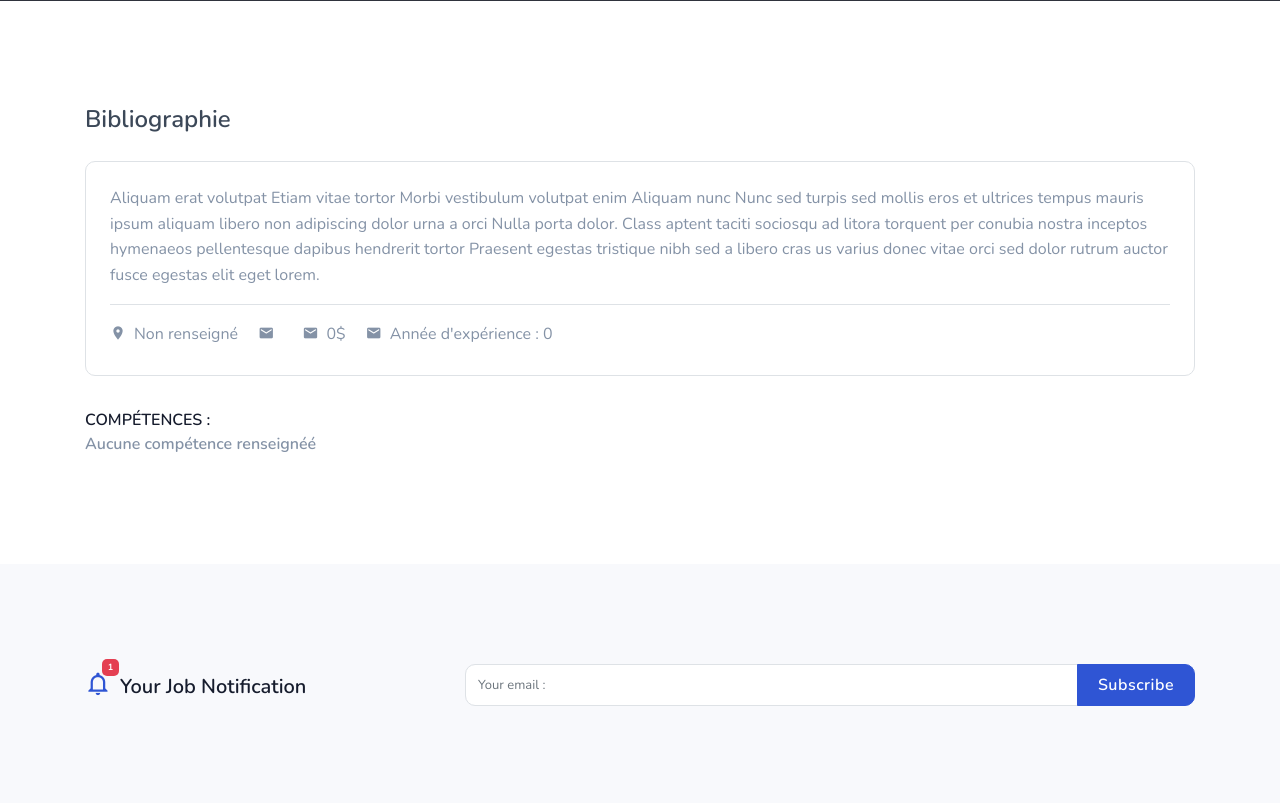
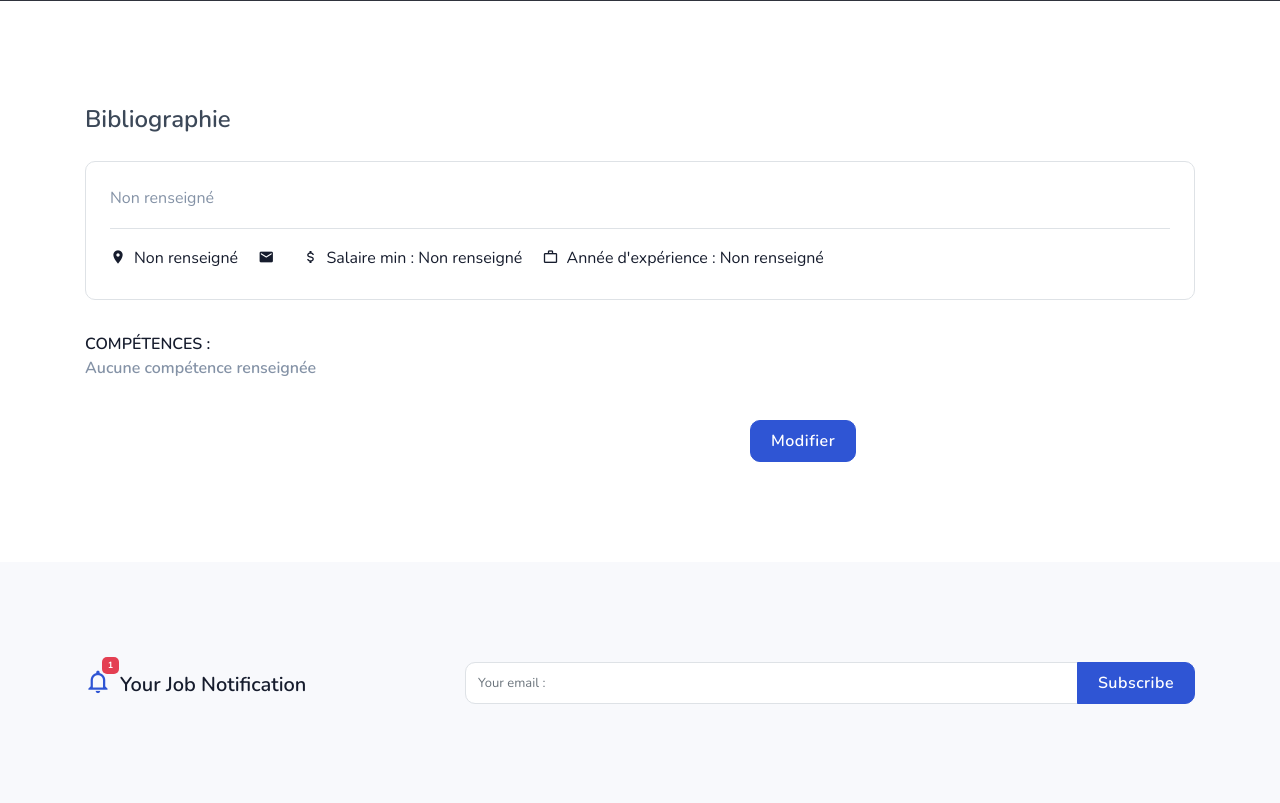
Before and after one commit to babanks0/AdopteUnDevLAAB, a Symfony app: template AdopteUnDevLAAB/templates/profil/dev/view.html.twig in a window 1280 px wide. Shown: the part 744-1547 px from the top of the page. Run offline with Twig, Linux system fonts and the light colour scheme; the template is opened without the code that fills it, so the values that code supplies are empty; some libraries are stand-ins or nearby versions.

Commit message:
Update view.html.twig

```diff
--- a/AdopteUnDevLAAB/templates/profil/dev/view.html.twig
+++ b/AdopteUnDevLAAB/templates/profil/dev/view.html.twig
@@ -53,13 +53,15 @@
         <div class="row">
             <div class="col-lg-12 mt-3">
                 <div class="border rounded p-4">
-                    <p class="text-muted">Aliquam erat volutpat Etiam vitae tortor Morbi vestibulum volutpat enim Aliquam nunc Nunc sed turpis sed mollis eros et ultrices tempus mauris ipsum aliquam libero non adipiscing dolor urna a orci Nulla porta dolor. Class aptent taciti sociosqu ad litora torquent per conubia nostra inceptos hymenaeos pellentesque dapibus hendrerit tortor Praesent egestas tristique nibh sed a libero cras us varius donec vitae orci sed dolor rutrum auctor fusce egestas elit eget lorem.</p>
+                    <p class="text-muted">
+                        {{ app.user.dev.bibliographie ?? "Non renseigné"}}
+                    </p>
 
                     {# <p class="text-muted">Libero venenatis faucibus ullam quis ante tiam sit amet orci eget eros faucibus tincidunt ed fringilla mauris sit amet nibh Donec sodales sagittis magna ed consequat leo eget bibendum sodales augue velit cursus nunc quis gravida magna mi libero usce vulputate eleifend sapien estibulum purus qua scelerisque ut mollis sed nonummy id metus ullam accumsan lorem Vivamus elementum semper enean vulputate eleifend tellus enean leo ligula porttitor.</p> #}
 
                     <ul class="list-inline pt-3 border-top mb-0">
                         <li class="list-inline-item mr-3">
-                            <a href="" class="text-muted f-15 mb-0"><i class="mdi mdi-map-marker mr-2"></i>{{ app.user.localisation ? app.user.localisation : "Non renseigné"}}</a>
+                            <i class="mdi mdi-map-marker mr-2"></i>{{ app.user.localisation ? app.user.localisation : "Non renseigné"}}
                         </li>
 
                         {# <li class="list-inline-item mr-3">
@@ -67,15 +69,15 @@
                         </li> #}
 
                         <li class="list-inline-item mr-3">
-                            <a href="" class="text-muted f-15 mb-0"><i class="mdi mdi-email mr-2"></i>{{ app.user.email }}</a>
+                           <i class="mdi mdi-email mr-2"></i>{{ app.user.email }}
                         </li>
 
                         <li class="list-inline-item mr-3">
-                            <a href="" class="text-muted f-15 mb-0"><i class="mdi mdi-email mr-2"></i>{{ app.user.dev.salaireMin ? app.user.dev.salaireMin : 0}}$</a>
+                            <i class="mdi mdi-currency-usd mr-2"></i>Salaire min : {{ app.user.dev.salaireMin ? app.user.dev.salaireMin ~"$" : "Non renseigné"}}
                         </li>
 
                         <li class="list-inline-item mr-3">
-                            <a href="" class="text-muted f-15 mb-0"><i class="mdi mdi-email mr-2"></i>Année d'expérience : {{ app.user.dev.experienceLevel ?  app.user.dev.experienceLevel : 0}}</a>
+                            <i class="mdi mdi-briefcase-outline mr-2"></i>Année d'expérience : {{ app.user.dev.experienceLevel ?  app.user.dev.experienceLevel : "Non renseigné"}}
                         </li>
 
                         {# <li class="list-inline-item mr-3">
@@ -91,7 +93,7 @@
                 <h6 class="mb-0 text-uppercase">Compétences :</h6>
                 {% for technology in technologies %}
                     <div class="progress-box mt-4">
-                        <h6 class="title text-muted">{{technology.technology.title}}</h6>
+                        <h6 class="title text-muted">{{technology.technology.titre}}</h6>
                         <div class="progress">
                             <div class="progress-bar progress-bar-striped position-relative bg-primary" style="width:84%;">
                                 <div class="progress-value d-block text-muted h6">84%</div>
@@ -99,10 +101,15 @@
                         </div>
                     </div><!--end process box-->
                 {% else %}
-                    <h6 class="title text-muted">{{"Aucune compétence renseignéé"| trans }}</h6>
+                    <h6 class="title text-muted">{{"Aucune compétence renseignée"| trans }}</h6>
                 {% endfor %}
 
             </div>
+
+            <div class="col-md-3 offset-md-7 mt-4 pt-2">
+                <a href="" class="btn btn-primary submitBnt" >{{"Modifier"| trans}}</a>
+            </div>
+
 
 
         </div>
```
